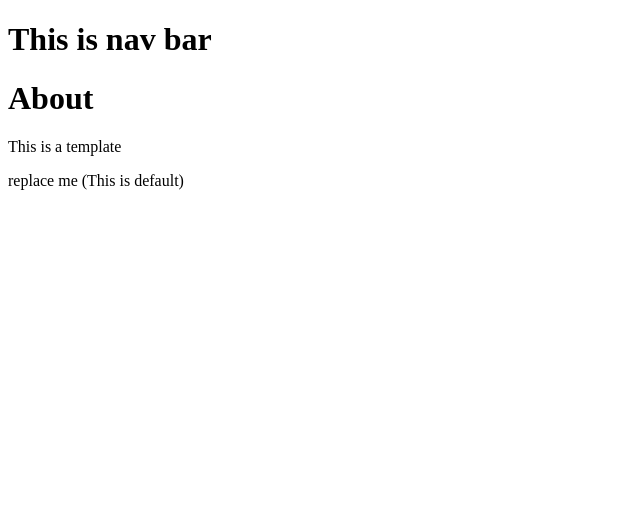
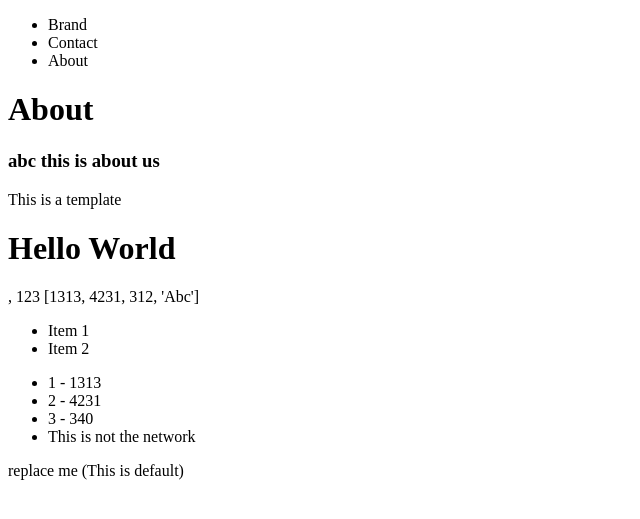
Before and after one commit to yoyowky/Django-App, a Django app: page /about/ in a window 1280 px wide. Shown: the top 519 px of the page, without its empty margins (0-640 px from the left). Run offline with Django 3.2, Linux system fonts and the light colour scheme.

Commit message:
add for loop and conditions

```diff
--- a/pages/views.py
+++ b/pages/views.py
@@ -14,10 +14,16 @@ def home_view(request, *args, **kwargs):
 def contact_view(request, *args, **kwargs):
 	return render(request, "contact.html", {})
 
+def about_view(request, *args, **kwargs):
+    my_context = {
+        "title": "abc this is about us",
+        "this_is_true": True,
+        "my_number": 123,
+        "my_list": [1313, 4231, 312, "Abc"],
+        "my_html": "<h1>Hello World</h1>"
 
-def about_view(request, *args, **kwargs):
-	return render(request, "about.html", {})
-
+    }
+    return render(request, "about.html", my_context)
 
 def social_view(request, *args, **kwargs):
 	return render(request, "social.html", {})
--- a/templates/about.html
+++ b/templates/about.html
@@ -1,5 +1,32 @@
-{% extends 'base.html' %}
+{% extends "base.html" %}
+
 {% block content %}
 <h1>About</h1>
+
+<h3>{{ title }}</h3>
 <p>This is a template</p>
-{% endblock %}
+
+{{ my_html|safe }}
+
+<p>
+, {{ my_number }}
+{{ my_list }}
+</p>
+
+<ul>
+    <li>Item 1</li>
+    <li>Item 2</li>
+</ul>
+<ul>
+    {% for item in my_list %}
+        {% if item == 312 %}
+            <li>{{forloop.counter}} - {{ item|add:28 }}</li>
+        {% elif item == "Abc" %}
+            <li>This is not the network</li>
+        {% else %}
+            <li>{{forloop.counter}} - {{item}}</li>
+        {% endif %}
+    {% endfor %}
+</ul>
+
+{% endblock content %}
--- a/templates/base.html
+++ b/templates/base.html
@@ -7,7 +7,7 @@
 </head>
 
 <body>
-    <h1>This is nav bar</h1>
+    {% include 'navbar.html' %}
     {% block content %}
         replace me  (This is default)
     {% endblock %}
--- /dev/null
+++ b/templates/navbar.html
@@ -0,0 +1,7 @@
+<nav>
+    <ul>
+        <li>Brand</li>
+        <li>Contact</li>
+        <li>About</li>
+    </ul>
+</nav>
```
